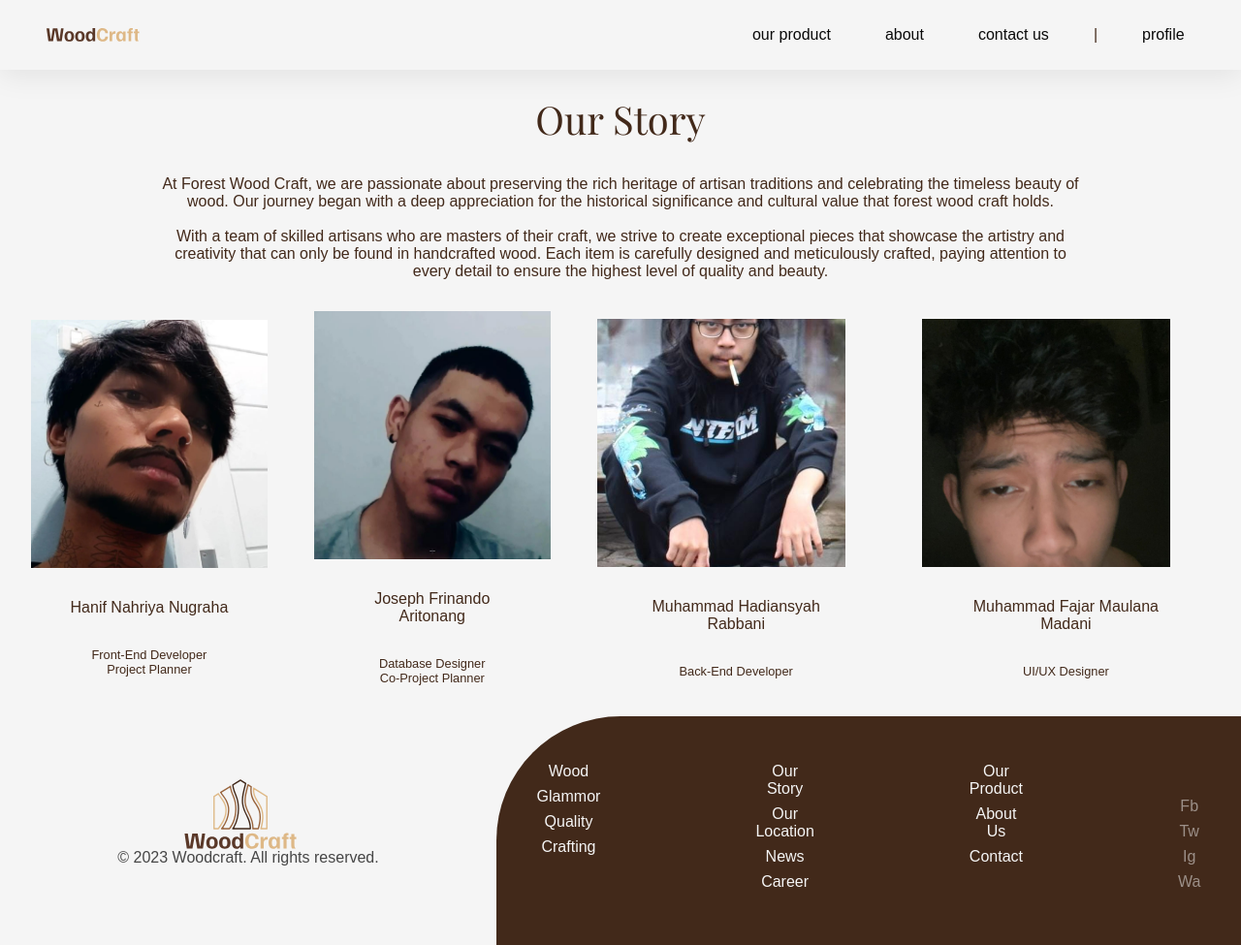
After one commit to Dreamvalian/Wood-Craft-PHP, a PHP site: page /our-story.php in a window 1280 px wide. The commit adds this page. Shown: the whole page at 97% size. Run offline with PHP 8.4, Linux system fonts and the light colour scheme; style sheets or scripts are compiled from the project's sources; some web fonts are replaced.

Commit message:
creat our story, update footer

```diff
--- a/components/Footer.php
+++ b/components/Footer.php
@@ -22,10 +22,10 @@
     </ul>
     <ul>
       <li>
-        <a href="#" class="footer-item">Our Story</a>
+        <a href="/our-story.php" class="footer-item">Our Story</a>
       </li>
       <li>
-        <a href="#" class="footer-item">Our Location</a>
+        <a href="/map.php" class="footer-item">Our Location</a>
       </li>
       <li>
         <a href="#" class="footer-item">News</a>
@@ -36,16 +36,27 @@
     </ul>
     <ul>
       <li>
-        <a href="#" class="footer-item">Instagram</a>
+        <a href="/our-product.php" class="footer-item">Our Product</a>
       </li>
       <li>
-        <a href="#" class="footer-item">Facebook</a>
+        <a href="/about.php" class="footer-item">About Us</a>
       </li>
       <li>
-        <a href="#" class="footer-item">Twitter</a>
+        <a href="/contact.php" class="footer-item">Contact</a>
+      </li>
+    </ul>
+    <ul class="social">
+      <li>
+        <a href="http://">Fb</a>
       </li>
       <li>
-        <a href="#" class="footer-item">Whatsapp</a>
+        <a href="http://">Tw</a>
+      </li>
+      <li>
+        <a href="http://">Ig</a>
+      </li>
+      <li>
+        <a href="http://">Wa</a>
       </li>
     </ul>
   </div>
--- /dev/null
+++ b/our-story.php
@@ -0,0 +1,61 @@
+<?php
+
+@include('./components/Header.php')
+
+?>
+
+<!DOCTYPE html>
+<html lang="en">
+
+<head>
+  <meta charset="UTF-8">
+  <meta name="viewport" content="width=device-width, initial-scale=1.0">
+  <link rel="stylesheet" href="./styles/our-story.css">
+  <link rel="stylesheet" href="./dist/output.css">
+  <title>Woodcraft - Our Story</title>
+</head>
+
+<body>
+  <section class="story">
+    <h2>Our Story</h2>
+    <p>At Forest Wood Craft, we are passionate about preserving the rich heritage of artisan traditions and celebrating the timeless beauty of wood. Our journey began with a deep appreciation for the historical significance and cultural value that forest wood craft holds.
+      </br>
+      </br>
+      With a team of skilled artisans who are masters of their craft, we strive to create exceptional pieces that showcase the artistry and creativity that can only be found in handcrafted wood. Each item is carefully designed and meticulously crafted, paying attention to every detail to ensure the highest level of quality and beauty.</p>
+    <div class="team-profile">
+      <div class="team-member">
+        <img src="./assets/team/team-1.jpg" alt="Team Member 1">
+        <p>Hanif Nahriya Nugraha</p>
+        <h6>Front-End Developer</br>
+          Project Planner</h6>
+      </div>
+      <div class="team-member">
+        <img src="./assets/team/team-2.jpg" alt="Team Member 2">
+        <p>Joseph Frinando Aritonang</p>
+        <h6>Database Designer</br>
+          Co-Project Planner</h6>
+      </div>
+      <div class="team-member">
+        <img src="./assets/team/team-3.jpg" alt="Team Member 3">
+        <p>Muhammad Hadiansyah Rabbani</p>
+        <h6>Back-End Developer</br>
+        </h6>
+      </div>
+      <div class="team-member">
+        <img src="./assets/team/team-4.jpg" alt="Team Member 4">
+        <p>Muhammad Fajar Maulana Madani</p>
+        <h6>UI/UX Designer</br>
+        </h6>
+      </div>
+    </div>
+
+  </section>
+</body>
+
+</html>
+
+<?php
+
+@include('./components/Footer.php')
+
+?>
--- a/product-detail.php
+++ b/product-detail.php
@@ -42,7 +42,7 @@ $product = $stmt_product->get_result();
           <h5>Model</h5>
           <div class="product-model">
             <label>
-              <input type="radio" name="product_model" value="1 pcs Lemari 2 pintu" checked>
+              <input type="radio" name="product_model" value="1 pcs Lemari 2 pintu">
               <img src="assets/images/lemari.jpg" alt="Option 1" style="width: 128; height:128;">
             </label>
 
--- a/styles/components/footer.css
+++ b/styles/components/footer.css
@@ -10,7 +10,7 @@
 }
 
 .footer .left-container {
-  max-width: 960px;
+  width: 40%;
   margin: auto;
   padding-bottom: 1rem;
   display: flex;
@@ -25,12 +25,12 @@
 }
 
 .footer .right-container {
+  width: 60%;
   background-color: var(--tertiary-color);
   border-top-left-radius: 8rem;
   color: var(--white);
   display: flex;
-  justify-content: start;
-  align-items: center;
+  justify-content: center;
   gap: 8rem;
   padding: 2rem;
 }
@@ -51,4 +51,12 @@
   text-decoration: none;
 }
 
+.footer .right-container .social {
+  display: flex;
+  flex-direction: column;
+  justify-content: flex-end;
+  color: var(--grey);
+  opacity: 0.5;
+}
+
 /*# sourceMappingURL=footer.css.map */
--- /dev/null
+++ b/styles/our-story.css
@@ -0,0 +1,52 @@
+@import url("variable.css");
+
+body {
+  font-family: var(--font-stack-body);
+  margin: 0;
+  padding: 0;
+}
+
+.story {
+  padding-top: 6rem;
+  margin: 0 2rem 2rem 2rem;
+  display: flex;
+  flex-direction: column;
+  justify-content: center;
+  text-align: center;
+}
+
+.story h2 {
+  font-family: var(--font-stack-heading);
+  margin-bottom: 2rem;
+}
+
+.story p {
+  display: flex;
+  flex-direction: center;
+  justify-content: center;
+  padding: 0 8rem 2rem 8rem;
+}
+
+.story .team-profile {
+  display: flex;
+  justify-content: center;
+  align-items: center;
+  gap: 3rem;
+}
+
+.story .team-profile p {
+  padding: 2rem;
+}
+
+.story .team-profile .team-member {
+  display: flex;
+  flex-direction: column;
+  justify-content: center;
+}
+
+.story .team-profile .team-member img {
+  width: 256px;
+  height: 256px;
+  object-fit: cover;
+
+}
```
Also changed, not shown: map.php (added, +21 -0 lines), assets/team/team-1.jpg (added), assets/team/team-2.jpg (added), assets/team/team-3.jpg (added), assets/team/team-4.jpg (added).
